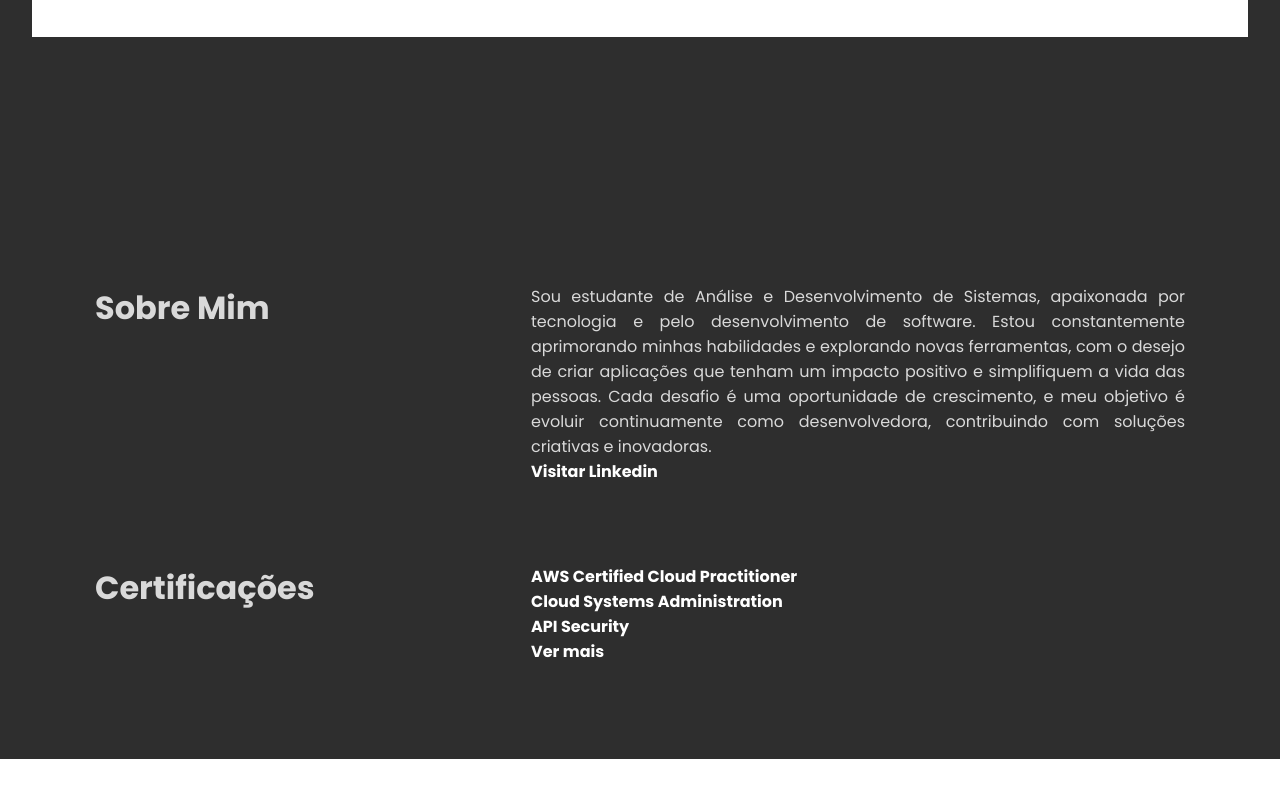
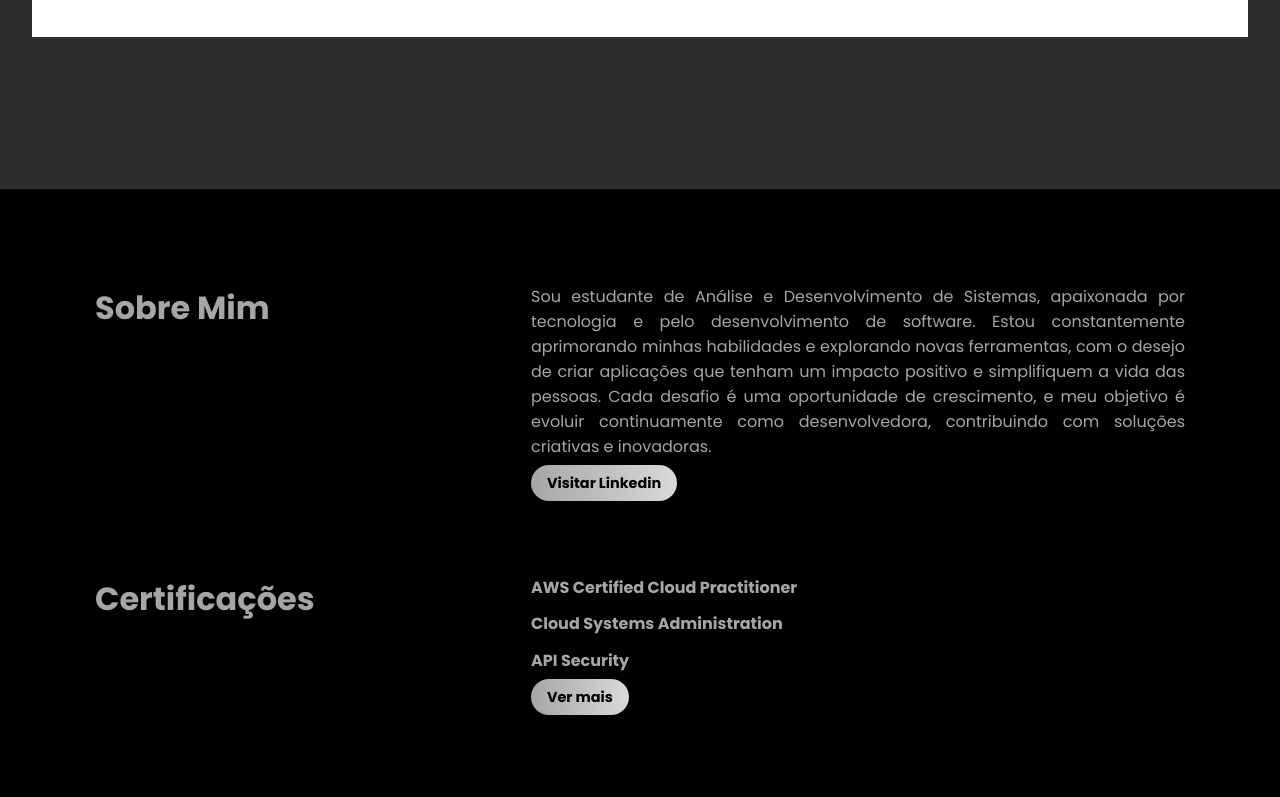
Before and after one commit to MEscola/my-portifolio, a React (Vite) app: page / in a window 1280 px wide. Shown: the part 611-1408 px from the top of the page. Before the commit the page ends 1370 px from the top, so only its background shows below. Built offline with nearby package versions, Linux system fonts and the light colour scheme.

Commit message:
refact: aboout

```diff
--- a/src/pages/Home/sections/About/about.tsx
+++ b/src/pages/Home/sections/About/about.tsx
@@ -1,12 +1,57 @@
-import * as S from "./style-about";
+import { useLayoutEffect, useRef } from 'react';
+import gsap from 'gsap';
+import ScrollTrigger from 'gsap/ScrollTrigger';
+import * as S from './style-about';
 
-const About = () => {
+const About: React.FC = () => {
+  const el = useRef<HTMLDivElement | null>(null);
+  const allTitles = gsap.utils.toArray('.row') as HTMLElement[];
+  let offsets: number[] = [];
+  let totalOffset = 0;
+
+  // Função para calcular os offsets de cada título
+  function calculateOffsets() {
+    totalOffset = 0;
+    offsets = allTitles.map((title) => {
+      const h2 = title.querySelector("h2") as HTMLElement;
+      const prev = totalOffset;
+      totalOffset += h2 ? h2.offsetHeight : 0;
+      return prev;
+    });
+  }
+
+  useLayoutEffect(() => {
+    gsap.registerPlugin(ScrollTrigger);
+
+    calculateOffsets();
+    window.addEventListener("resize", calculateOffsets);
+
+    allTitles.forEach((title, i) => {
+      const heading = title.querySelector(".left") as HTMLElement;
+      if (heading) {
+        ScrollTrigger.create({
+          trigger: heading,
+          endTrigger: ".row-wrap",
+          start: () => `top ${offsets[i]}`,
+          end: () => `bottom ${totalOffset}`,
+          pin: heading,
+          pinSpacing: false,
+        });
+      }
+    });
+
+    return () => {
+      window.removeEventListener("resize", calculateOffsets);
+      ScrollTrigger.getAll().forEach(trigger => trigger.kill());
+    };
+  }, []);
+
   return (
     <>
       <S.Container>
-        <div className="row-wrap">
+        <div className="row-wrap" ref={el}>
           <div className="row">
-            <div className="left">
+            <div className="left" id="sobre">
               <h2>Sobre Mim</h2>
             </div>
             <div className="right">
@@ -28,7 +73,7 @@ const About = () => {
           </div>
 
           <div className="row">
-            <div className="left">
+            <div className="left" id="cert">
               <h2>Certificações</h2>
             </div>
 
@@ -39,7 +84,7 @@ const About = () => {
                   target="_blank"
                   rel="noopener noreferrer"
                 >
-                  <p>AWS Certified Cloud Practitioner </p>
+                  <p>AWS Certified Cloud Practitioner</p>
                 </a>
 
                 <a href="#" target="_blank" rel="noopener noreferrer">
@@ -59,8 +104,6 @@ const About = () => {
                 </a>
               </div>
             </div>
-
-            {/*//TODO <img src={} alt="NicolyTech" />*/}
           </div>
         </div>
       </S.Container>
--- a/src/pages/Home/sections/About/style-about.ts
+++ b/src/pages/Home/sections/About/style-about.ts
@@ -6,8 +6,10 @@ export const Container = styled.div`
   //align-items: left;
   padding: 5rem;
   //width: 100%;
-  background-color: #2e2e2e;
-  color: #d9d9d9;
+  background-color: black;
+  color: #a6a6a6;
+  margin: 0;
+
 
   .row {
   display: flex;
@@ -19,29 +21,51 @@ export const Container = styled.div`
   .row .right{ width: 60%; }
   .row + .row{ margin-top: 50px; }
 
+  .left {
+    //transform: translateX(-200px) rotate(180deg);
+    //opacity: 0;
+  }
+
+  .pin-spacer {
+  /* to get around an odd browser rounding issue that happens when it gets converted to pixels */
+  width: 40% !important;
+}
+
   h2 {
     font-size: 2rem;
-
-
+    color: #a6a6a6;
 
   }
 
   p {
     font-size: 1rem;
     text-align: justify;
+    margin-bottom: .7rem;
+
+
 
   }
 
   a {
-    color: #fff;
+    color: #a6a6a6;
     font-weight: 600;
-    animation: fadeIn 0.5s ease-in-out;
+    font-size: .9rem;
+
+
+
+
   }
 
-  .btn {
-    margin-top: 1rem;
-    margin-left: auto;
-    margin-right: auto;
+  a.btn {
+    color: black;
+   background: linear-gradient(90deg, #a6a6a6, #d9d9d9);
+  padding: .5rem 1rem;
+   border-radius: 3rem;
+
+    &:hover {
+      color: #fff;
+    }
+
   }
 
   @keyframes fadeIn {
@@ -52,4 +76,23 @@ export const Container = styled.div`
       opacity: 1;
     }
   }
+
+  @media screen and (max-width: 768px) {
+    h2{
+      font-size: 1rem;
+
+    }
+
+    p{
+      font-size: .7rem;
+    }
+
+    a {
+      font-size: .7rem;
+    }
+
+    a.btn {
+      padding: .3rem .6rem;
+    }
+  }
 `;
```
